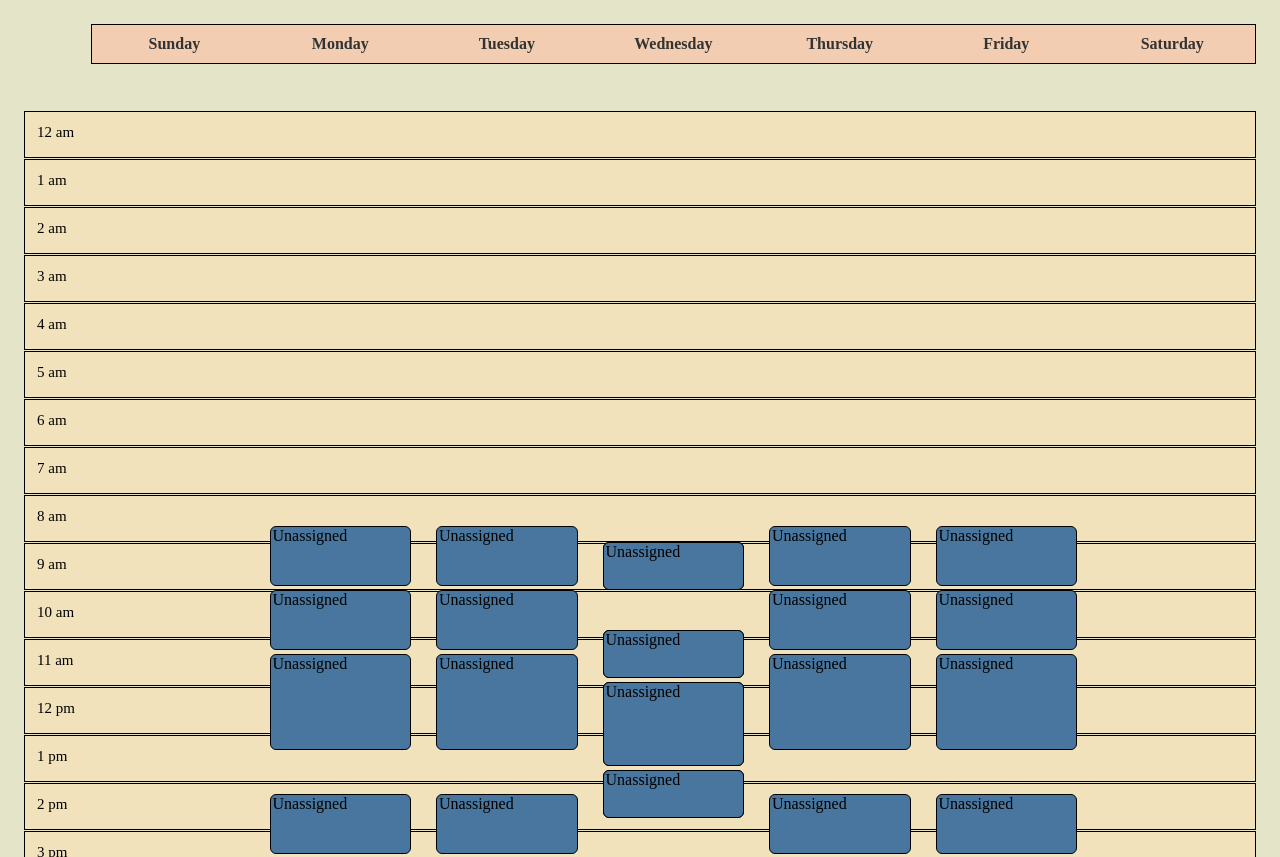
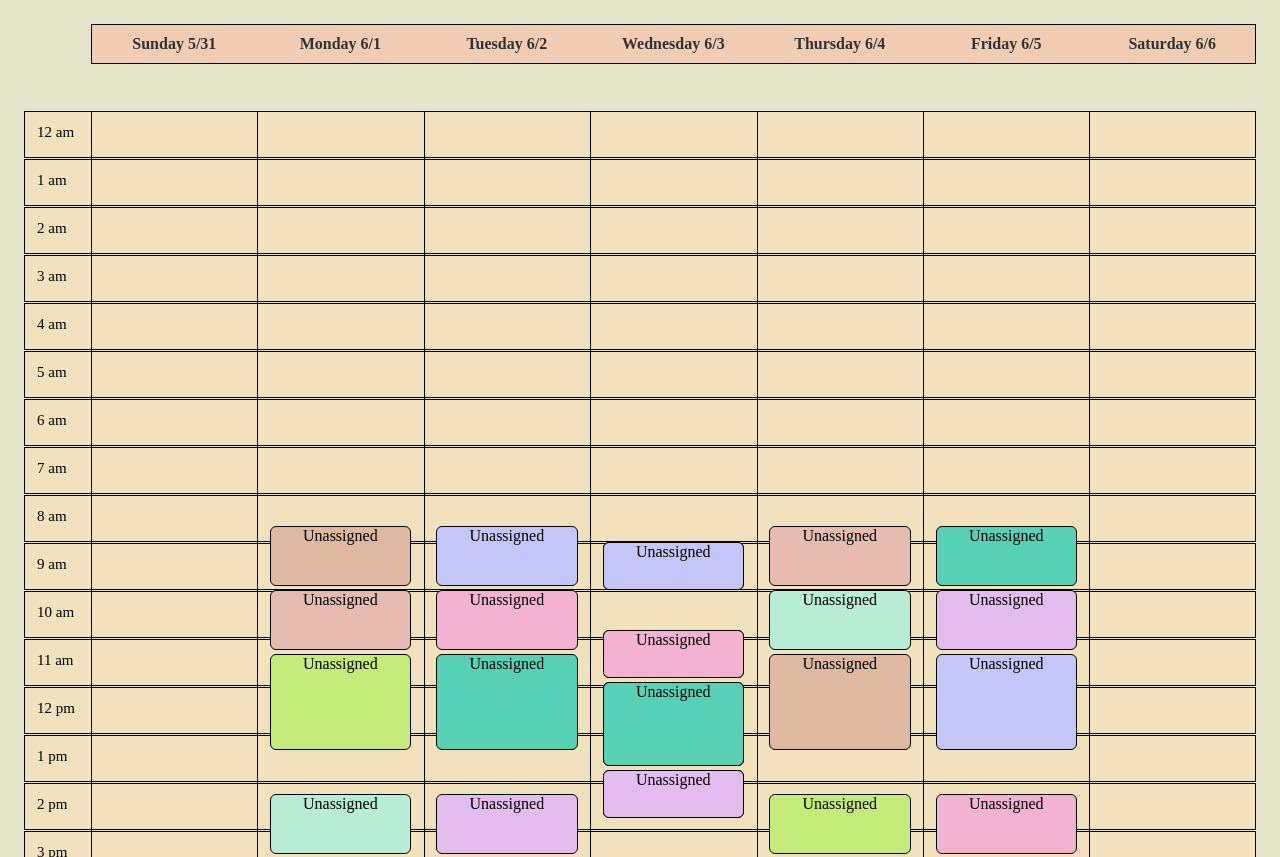
Before and after one commit to abisanti-nw/prog2-website, a website: page index.html in a window 1280 px wide. Shown: the top 857 px of the page. Drawn offline with Linux system fonts and the light colour scheme.

Commit message:
DONE (Q.E.D)
Co-authored-by: jojosbizarr <jojosbizarr@users.noreply.github.com>
Co-authored-by: dakim1123 <dakim1123@users.noreply.github.com>
Co-authored-by: AKG <AnnieManyiGuo123@users.noreply.github.com>

```diff
--- /dev/null
+++ b/class-sync-popup.css
@@ -0,0 +1,35 @@
+body {
+    color: black;
+    background-color:#e4e4c9;
+    font-family: "Times New Roman", Times, Serif;
+    padding: 1rem;
+    max-width: 100%;
+}
+
+#classes{
+  display: block;
+  background-color: #333;
+  color: white;
+  font-family: "Times New Roman", Times, Serif;
+  font-size: 14px;
+  margin-top: 10px;
+  margin-bottom: 10px;
+}
+
+#blocks{
+  display: block;
+  background-color: #333;
+  color: white;
+  font-family: "Times New Roman", Times, Serif;
+  font-size: 14px;
+  margin-top: 10px;
+}
+
+#class-form-submit{
+  display: block;
+  background-color: #333;
+  color: white;
+  font-family: "Times New Roman", Times, Serif;
+  font-size: 18px;
+  margin-top: 10px;
+}
--- a/styles.css
+++ b/index.css
@@ -78,44 +78,44 @@ header {
 
 /* #region days */
 
-.sunday{
+.Sunday{
   grid-column: 2;
   border-bottom: 1px solid black;
   border-top: 1px solid black;
   border-left: 1px solid black;
 }
 
-.monday{
+.Monday{
   grid-column: 3;
   border-bottom: 1px solid black;
   border-top: 1px solid black;
 }
 
-.tuesday{
+.Tuesday{
   grid-column: 4;
   border-bottom: 1px solid black;
   border-top: 1px solid black;
 }
 
-.wednesday{
+.Wednesday{
   grid-column: 5;
   border-bottom: 1px solid black;
   border-top: 1px solid black;
 }
 
-.thursday{
+.Thursday{
   grid-column: 6;
   border-bottom: 1px solid black;
   border-top: 1px solid black;
 }
 
-.friday{
+.Friday{
   grid-column: 7;
   border-bottom: 1px solid black;
   border-top: 1px solid black;
 }
 
-.saturday{
+.Saturday{
   grid-column: 8;
   border-bottom: 1px solid black;
   border-top: 1px solid black;
@@ -271,8 +271,8 @@ header {
 }
 
 .task {
-  background-color: #9fd3ff;
-  border: 1px solid #4a7ca8;
+  background-color: #bbd6ee;
+  border: 1px solid rgb(223, 188, 219);
   border-radius: 6px;
 
   width: 85%;
@@ -293,7 +293,7 @@ header {
 }
 
 .class {
-  background-color: #48769e;
+  background-color: #9cc4e8;
   border: 1px solid black;
   border-radius: 6px;
   width: 85%;
@@ -304,8 +304,42 @@ header {
 
   overflow: hidden;
   position: relative;
+
+  text-align: center;
 }
 /* #region class positions */
+
+.a-block{
+  background-color: #b7ecd5;
+}
+
+.b-block{
+  background-color: #e0b89f;
+}
+
+.c-block{
+  background-color: rgb(232, 187, 176);
+}
+
+.d-block{
+  background-color: #c5eb79;
+}
+
+.e-block{
+  background-color: #56d1b6;
+}
+
+.f-block{
+  background-color: rgb(243, 178, 210);
+}
+
+.g-block{
+  background-color: #c4c5f9;
+}
+
+.h-block{
+  background-color: rgb(227, 188, 239);
+}
 
 .first-period{
   grid-row: 580/655;
@@ -358,7 +392,73 @@ header {
 .class-friday {
   grid-column: 7;
 }
+/* #endregion  */
 
 
+.button-container {
+  display: flex;
+  justify-content: center;
+  align-items: center;
+  width: 100%;
+}
+
+#course-popup-button{
+  display: block;
+  background-color: #333;
+  margin-inline: auto;
+  color: white;
+  font-family: "Times New Roman", Times, Serif;
+  font-size: 18px;
+  margin-top: 10px;
+}
+
+#task-popup-button{
+  display: block;
+  background-color: #000000;
+  margin-inline: auto;
+  color: rgb(192, 195, 255);
+  font-family: "Times New Roman", Times, Serif;
+  margin-top: 10px;
+  font-size: 18px;
+}
+
+/* #region gridlines */
+
+.sun-mon {
+  grid-column: 2;
+  grid-row: 61/1500;
+  border-left: 1px solid black;
+}
+
+.mon-tue {
+  grid-column: 3;
+  grid-row: 61/1500;
+  border-left: 1px solid black;
+}
+
+.tue-wed {
+  grid-column: 4;
+  grid-row: 61/1500;
+  border-left: 1px solid black;
+}
+
+.wed-thu {
+  grid-column: 5;
+  grid-row: 61/1500;
+  border-left: 1px solid black;
+}
+
+.thu-fri {
+  grid-column: 6;
+  grid-row: 61/1500;
+  border-left: 1px solid black;
+}
+
+.fri-sat {
+  grid-column: 7;
+  grid-row: 61/1500;
+  border-right: 1px solid black;
+  border-left: 1px solid black;
+}
 
 /* #endregion */
--- a/index.html
+++ b/index.html
@@ -4,20 +4,20 @@
     <meta charset="UTF-8">
     <meta name="viewport" content="width=device-width, initial-scale=1.0">
     <title>Programming 2 Website Group Project</title>
-    <link rel="stylesheet" href="styles.css">
+    <link rel="stylesheet" href="index.css">
 </head>
 <script src="index.js" defer></script>
 
 <body>
     <div class="cal" id="cal">
         <!-- Calendar setup -->
-        <div class="sunday weekdays-li">Sunday</div>
-        <div class="monday weekdays-li">Monday</div>
-        <div class="tuesday weekdays-li">Tuesday</div>
-        <div class="wednesday weekdays-li">Wednesday</div>
-        <div class="thursday weekdays-li">Thursday</div>
-        <div class="friday weekdays-li">Friday</div>
-        <div class="saturday weekdays-li">Saturday</div>
+        <div class="Sunday weekdays-li"></div>
+        <div class="Monday weekdays-li"></div>
+        <div class="Tuesday weekdays-li"></div>
+        <div class="Wednesday weekdays-li"></div>
+        <div class="Thursday weekdays-li"></div>
+        <div class="Friday weekdays-li"></div>
+        <div class="Saturday weekdays-li"></div>
         <div class="twelve-am time">12 am</div>
         <div class="one-am time">1 am</div>
         <div class="two-am time">2 am</div>
@@ -58,16 +58,16 @@
 
          <!-- Wednesday -->
           <!-- Week 1 -->
-        <div class="wednesday-first class-wednesday b-block class">Unassigned</div>
-        <div class="wednesday-second class-wednesday c-block class">Unassigned</div>
-        <div class="wednesday-third class-wednesday a-block class">Unassigned</div>
-        <div class="wednesday-last class-wednesday d-block class">Unassigned</div>
+        <div class="wednesday-first week-1 class-wednesday b-block class">Unassigned</div>
+        <div class="wednesday-second week-1 class-wednesday c-block class">Unassigned</div>
+        <div class="wednesday-third week-1 class-wednesday a-block class">Unassigned</div>
+        <div class="wednesday-last week-1 class-wednesday d-block class">Unassigned</div>
 
           <!-- Week 2 -->
-        <div class="wednesday-first class-wednesday g-block class">Unassigned</div>
-        <div class="wednesday-second class-wednesday f-block class">Unassigned</div>
-        <div class="wednesday-third class-wednesday e-block class">Unassigned</div>
-        <div class="wednesday-last class-wednesday h-block class">Unassigned</div>
+        <div class="wednesday-first week-2 class-wednesday g-block class">Unassigned</div>
+        <div class="wednesday-second week-2 class-wednesday f-block class">Unassigned</div>
+        <div class="wednesday-third week-2 class-wednesday e-block class">Unassigned</div>
+        <div class="wednesday-last week-2 class-wednesday h-block class">Unassigned</div>
 
          <!-- Thursday -->
         <div class="first-period class-thursday c-block class">Unassigned</div>
@@ -80,6 +80,14 @@
         <div class="second-period class-friday h-block class">Unassigned</div>
         <div class="third-period class-friday g-block class">Unassigned</div>
         <div class="last-period class-friday f-block class">Unassigned</div>
+
+        <!-- Grid lines -->
+         <div class="sun-mon"></div>
+         <div class="mon-tue"></div>
+         <div class="tue-wed"></div>
+         <div class="wed-thu"></div>
+         <div class="thu-fri"></div>
+         <div class="fri-sat"></div>
     </div>
 
     <div>
--- a/index.js
+++ b/index.js
@@ -1,3 +1,38 @@
+function setWeekDays(){
+  const today = new Date();
+
+  const dayOfWeek = today.getDay(); // 0 (Sunday) to 6 (Saturday)
+  const sundayDate = today.getDate() - dayOfWeek; // Calculate the distance to the most recent Sunday, because today.getDate is the day of the month, and the current date is always dayOfWeek days after the Sunday of that week
+  const startOfWeek = new Date(today.setDate(sundayDate)); // Get the date of the most recent Sunday by setting the day of the month to the date of the most recent Sunday
+
+  const weekDayMap = {
+    0: 'Sunday',
+    1: 'Monday',
+    2: 'Tuesday',
+    3: 'Wednesday',
+    4: 'Thursday',
+    5: 'Friday',
+    6: 'Saturday'
+  }
+
+  for (let i = 0; i < 7; i++) {
+    const nextDate = new Date(startOfWeek);
+    nextDate.setDate(startOfWeek.getDate() + i);
+
+    const dayName = nextDate.toLocaleDateString('en-US', { weekday: 'long' }); // Get the day name
+    console.log(dayName)
+    const dayNumber = nextDate.toLocaleDateString('en-US', { month: 'numeric', day: 'numeric'}); // Get the month and day number
+    const headerText = `${dayName} ${dayNumber}`; // Combine the day name and number
+
+    const weekday = document.querySelectorAll(`.${dayName}`)
+    weekday.forEach(day => {
+      day.textContent = headerText;
+    })
+  }
+}
+
+document.addEventListener('DOMContentLoaded', setWeekDays);
+
 function setClassFromLocalStorage() {
   //get class information
   let className = localStorage.getItem('class_classes')
@@ -20,14 +55,14 @@ function setClassFromLocalStorage() {
 
 const classPopupButton = document.getElementById('course-popup-button')
 classPopupButton.addEventListener('click', () => {
-  const classPopup = window.open('class-sync-popup.html', '_blank', 'width=500, height = 500');
+  const classPopup = window.open('class-sync-popup.html', '_blank', 'width=550, height = 500');
 
   const checkClosed = setInterval(() => {
     if (classPopup.closed) {
       clearInterval(checkClosed);
       setClassFromLocalStorage();
     }
-  })
+  }, 500)
 });
 
 
@@ -121,4 +156,4 @@ taskPopupButton.addEventListener('click', () => {
       addTaskFromLocalStorage();
     }
   }, 500);
-})
+});
--- a/js features.txt
+++ /dev/null
@@ -1 +0,0 @@
-Make task button that opens a pop up, with task title, description, color-sorting, etc.
--- /dev/null
+++ b/new-task-popup.css
@@ -0,0 +1,14 @@
+body {
+    color: black;
+    background-color:#e4e4c9;
+    font-family: "Times New Roman", Times, Serif;
+    padding: 1rem;
+    max-width: 100%;
+}
+.popup {
+    background-color: white;
+    border: 1px solid black;
+    padding: 1rem;
+    width: 300px;
+    margin: auto;
+}
```
Also changed, not shown: abi.md (deleted, +0 -1 lines), class-sync-popup.html (+1 -1 lines), new-task-popup.html (+1 -1 lines), app.js (deleted).
